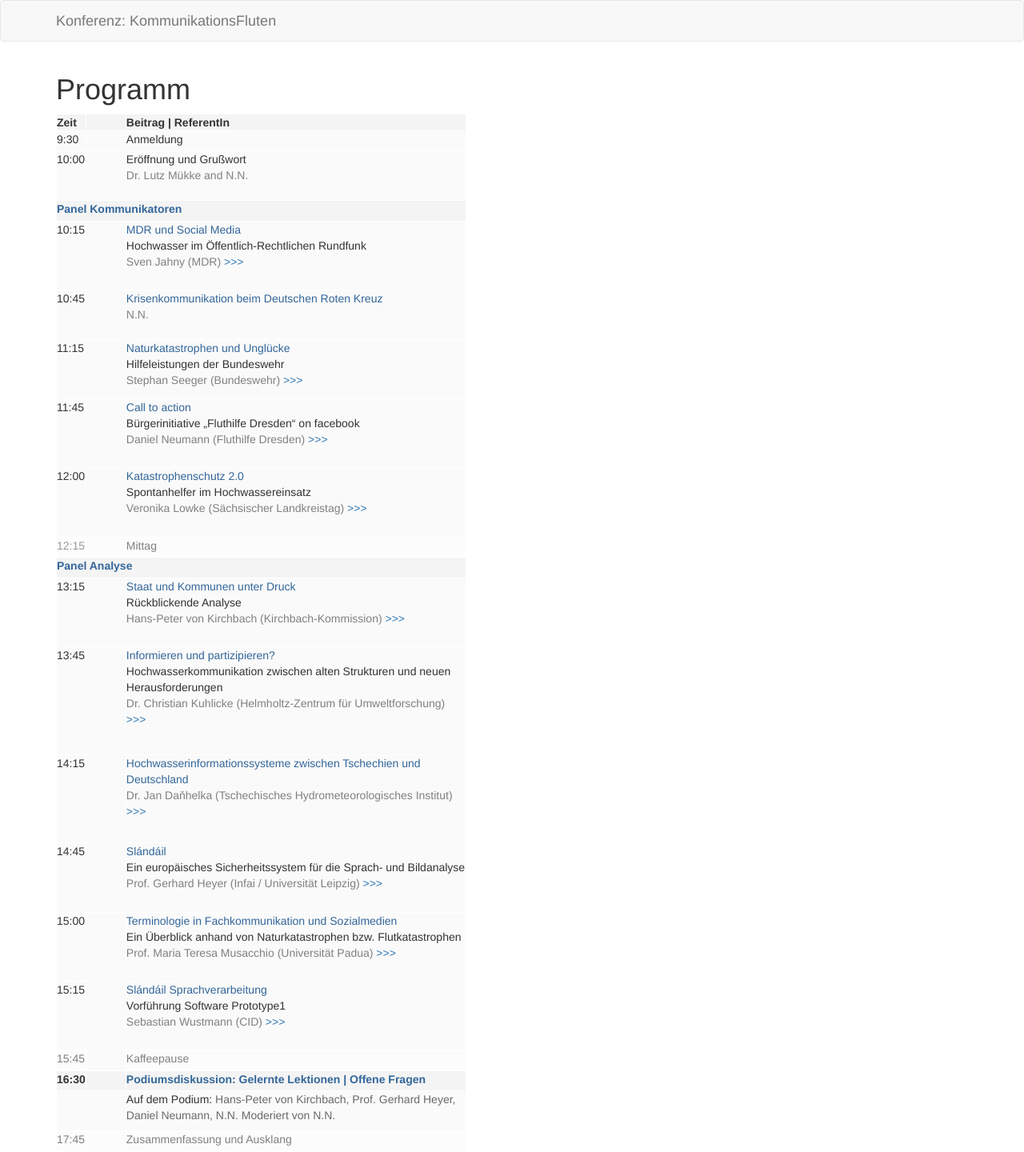
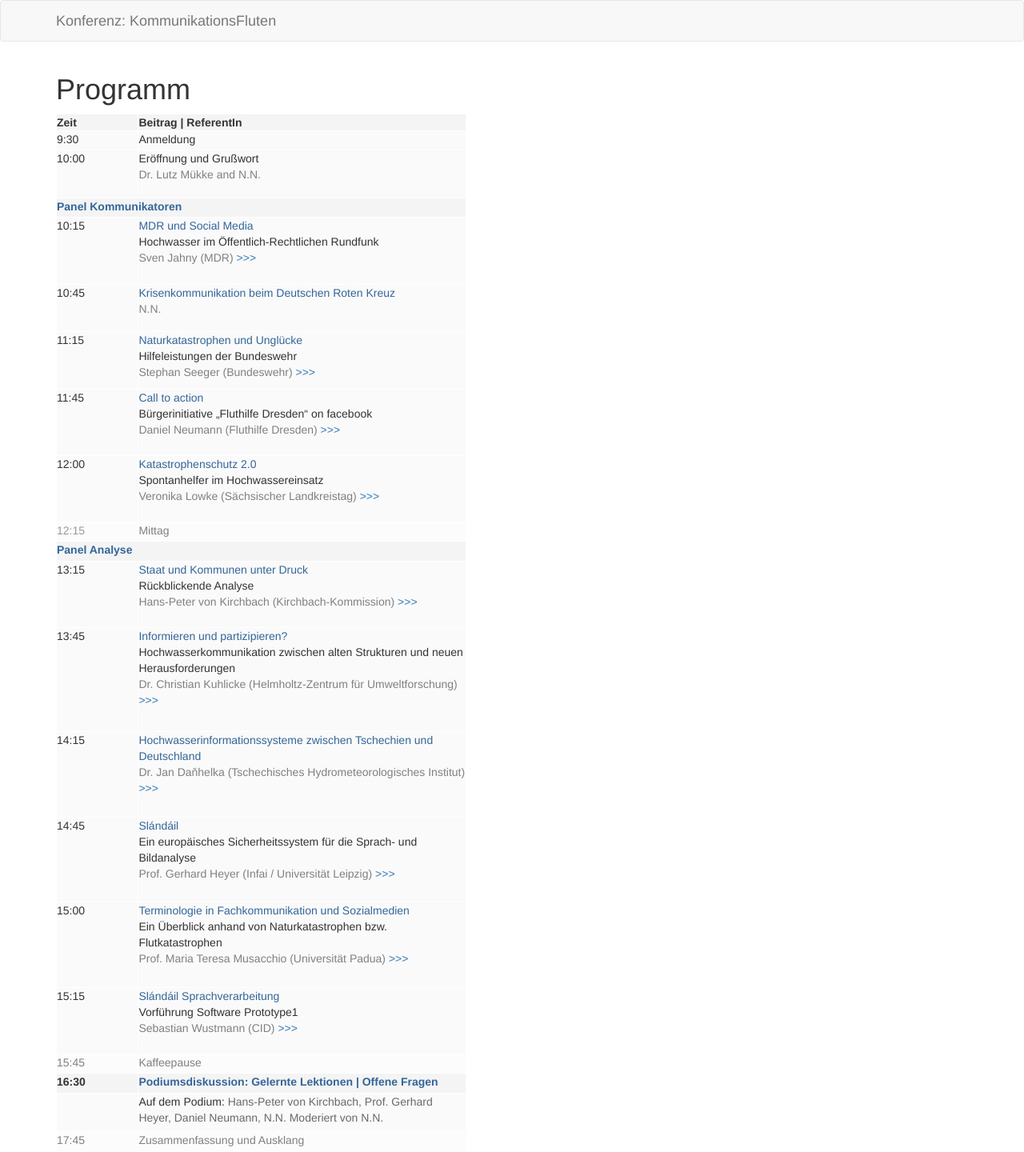
Before and after one commit to susedev/test, a Jekyll site: the page built from programm-uebersicht.html, in a window 1280 px wide. Shown: the whole page at 80% size. Built offline with Jekyll 4.4.1, drawn with Linux system fonts in a browser that asks for light colours.

Commit message:
Edit from JekyllCMS

```diff
--- a/programm-uebersicht.html
+++ b/programm-uebersicht.html
@@ -4,150 +4,131 @@ title: Programm
 <table align="left" border="1" border-color="#FFFFFF" cellpadding="50" cellspacing="10" style="height: 1298px;" width="513">
 	<thead>
 		<tr>
-			<th scope="col" style="background-color: rgb(244, 244, 244); border-color: rgb(255, 255, 255);">Zeit</th>
-			<th scope="col" style="background-color: rgb(244, 244, 244); border-color: rgb(255, 255, 255); width: 50px;">&nbsp;</th>
-			<th scope="col" style="background-color: rgb(244, 244, 244); border-color: rgb(255, 255, 255);">Beitrag | ReferentIn</th>
+			<th scope="col" style="background-color: rgb(244, 244, 244); border-color: rgb(255, 255, 255); width: 100px; text-align: left; vertical-align: top;">Zeit</th>
+			<th scope="col" style="background-color: rgb(244, 244, 244); border-color: rgb(255, 255, 255); text-align: left; vertical-align: top; width: 400px;">Beitrag | ReferentIn</th>
 		</tr>
 	</thead>
 	<tbody>
 		<tr>
-			<td style="border-color: rgb(255, 255, 255); background-color: rgb(250, 250, 250); text-align: left; vertical-align: top;">9:30</td>
-			<td style="border-color: rgb(255, 255, 255); background-color: rgb(250, 250, 250); text-align: left; vertical-align: top; width: 50px;">&nbsp;</td>
-			<td style="border-color: rgb(255, 255, 255); background-color: rgb(250, 250, 250); text-align: left; vertical-align: top;">Anmeldung</td>
+			<td style="border-color: rgb(255, 255, 255); background-color: rgb(250, 250, 250); text-align: left; vertical-align: top; width: 100px;">9:30</td>
+			<td style="border-color: rgb(255, 255, 255); background-color: rgb(250, 250, 250); text-align: left; vertical-align: top; width: 400px;">Anmeldung</td>
 		</tr>
 		<tr>
-			<td style="background-color: rgb(250, 250, 250); border-color: rgb(255, 255, 255); text-align: left; vertical-align: top;">10:00</td>
-			<td style="background-color: rgb(250, 250, 250); border-color: rgb(255, 255, 255); text-align: left; vertical-align: top; width: 50px;">&nbsp;</td>
-			<td style="background-color: rgb(250, 250, 250); border-color: rgb(255, 255, 255); text-align: left; vertical-align: top;">
+			<td style="background-color: rgb(250, 250, 250); border-color: rgb(255, 255, 255); text-align: left; vertical-align: top; width: 100px;">10:00</td>
+			<td style="background-color: rgb(250, 250, 250); border-color: rgb(255, 255, 255); text-align: left; vertical-align: top; width: 400px;">
 			<p>Er&ouml;ffnung und Gru&szlig;wort<br />
 			<span style="color:#808080;">Dr. Lutz M&uuml;kke and N.N.</span></p>
 			</td>
 		</tr>
 		<tr>
-			<th colspan="3" style="background-color: rgb(244, 244, 244); border-color: rgb(255, 255, 255); text-align: left; vertical-align: top;"><span style="color: #336699;"><strong>Panel</strong></span><strong><span style="color: #000080;"><span style="color: #336699;"> Kommunikatoren</span> </span></strong></th>
+			<th colspan="2" style="background-color: rgb(244, 244, 244); border-color: rgb(255, 255, 255); text-align: left; vertical-align: top; width: 100px;"><span style="color: #336699;"><strong>Panel</strong></span><strong><span style="color: #000080;"><span style="color: #336699;"> Kommunikatoren</span> </span></strong></th>
 		</tr>
 		<tr>
-			<td style="background-color: rgb(250, 250, 250); border-color: rgb(255, 255, 255); text-align: left; vertical-align: top;">10:15</td>
-			<td style="text-align: left; background-color: rgb(250, 250, 250); border-color: rgb(255, 255, 255); vertical-align: top; width: 50px;">&nbsp;</td>
-			<td style="text-align: left; background-color: rgb(250, 250, 250); border-color: rgb(255, 255, 255); vertical-align: top;">
+			<td style="background-color: rgb(250, 250, 250); border-color: rgb(255, 255, 255); text-align: left; vertical-align: top; width: 100px;">10:15</td>
+			<td style="text-align: left; background-color: rgb(250, 250, 250); border-color: rgb(255, 255, 255); vertical-align: top; width: 400px;">
 			<p><a href="http://eijc.github.io/data/beitraege-und-referentinnen.html#Jahny"><span style="color: #336699;">MDR und Social Media</span></a><br />
 			<span style="color: #333333;">Hochwasser im &Ouml;ffentlich-Rechtlichen Rundfunk</span><br />
 			<span style="color: #808080;">Sven Jahny (MDR)</span> <a href="http://eijc.github.io/data/beitraege-und-referentinnen.html#Jahny">&gt;&gt;&gt;</a></p>
 			</td>
 		</tr>
 		<tr>
-			<td style="background-color: rgb(250, 250, 250); border-color: rgb(255, 255, 255); text-align: left; vertical-align: top;">10:45</td>
-			<td style="background-color: rgb(250, 250, 250); border-color: rgb(255, 255, 255); text-align: left; vertical-align: top; width: 50px;">&nbsp;</td>
-			<td style="background-color: rgb(250, 250, 250); border-color: rgb(255, 255, 255); text-align: left; vertical-align: top;">
+			<td style="background-color: rgb(250, 250, 250); border-color: rgb(255, 255, 255); text-align: left; vertical-align: top; width: 100px;">10:45</td>
+			<td style="background-color: rgb(250, 250, 250); border-color: rgb(255, 255, 255); text-align: left; vertical-align: top; width: 400px;">
 			<p><a href="http://eijc.github.io/data/beitraege-und-referentinnen.html#NN"><span style="color: #336699;">Krisenkommunikation beim Deutschen Roten Kreuz</span></a><br />
 			<span style="color:#808080;">N.N.</span></p>
 			</td>
 		</tr>
 		<tr>
-			<td style="background-color: rgb(250, 250, 250); border-color: rgb(255, 255, 255); text-align: left; vertical-align: top;">11:15</td>
-			<td style="background-color: rgb(250, 250, 250); border-color: rgb(255, 255, 255); text-align: left; vertical-align: top; width: 50px;">&nbsp;</td>
-			<td style="background-color: rgb(250, 250, 250); border-color: rgb(255, 255, 255); text-align: left; vertical-align: top;"><a href="http://eijc.github.io/data/beitraege-und-referentinnen.html#Seeger"><span style="color: #336699;">Naturkatastrophen und Ungl&uuml;cke</span></a><br />
+			<td style="background-color: rgb(250, 250, 250); border-color: rgb(255, 255, 255); text-align: left; vertical-align: top; width: 100px;">11:15</td>
+			<td style="background-color: rgb(250, 250, 250); border-color: rgb(255, 255, 255); text-align: left; vertical-align: top; width: 400px;"><a href="http://eijc.github.io/data/beitraege-und-referentinnen.html#Seeger"><span style="color: #336699;">Naturkatastrophen und Ungl&uuml;cke</span></a><br />
 			Hilfeleistungen der Bundeswehr<br />
 			<span style="color:#808080;">Stephan Seeger (Bundeswehr)</span> <a href="http://eijc.github.io/data/beitraege-und-referentinnen.html##Seeger">&gt;&gt;&gt;</a></td>
 		</tr>
 		<tr>
-			<td style="background-color: rgb(250, 250, 250); border-color: rgb(255, 255, 255); text-align: left; vertical-align: top;">11:45</td>
-			<td style="background-color: rgb(250, 250, 250); border-color: rgb(255, 255, 255); text-align: left; vertical-align: top; width: 50px;">&nbsp;</td>
-			<td style="background-color: rgb(250, 250, 250); border-color: rgb(255, 255, 255); text-align: left; vertical-align: top;">
+			<td style="background-color: rgb(250, 250, 250); border-color: rgb(255, 255, 255); text-align: left; vertical-align: top; width: 100px;">11:45</td>
+			<td style="background-color: rgb(250, 250, 250); border-color: rgb(255, 255, 255); text-align: left; vertical-align: top; width: 400px;">
 			<p><a href="eijc.github.io/data/beitraege-und-referentinnen.html##Neumann"><span style="color: #336699;">Call to action</span></a><br />
 			B&uuml;rgerinitiative &bdquo;Fluthilfe Dresden&ldquo; on facebook<br />
 			<span style="color:#808080;">Daniel Neumann (Fluthilfe Dresden)</span> <a href="http://eijc.github.io/data/beitraege-und-referentinnen.html#Neumann">&gt;&gt;&gt;</a></p>
 			</td>
 		</tr>
 		<tr>
-			<td style="background-color: rgb(250, 250, 250); border-color: rgb(255, 255, 255); text-align: left; vertical-align: top;">12:00</td>
-			<td style="background-color: rgb(250, 250, 250); border-color: rgb(255, 255, 255); text-align: left; vertical-align: top; width: 50px;">&nbsp;</td>
-			<td style="background-color: rgb(250, 250, 250); border-color: rgb(255, 255, 255); text-align: left; vertical-align: top;">
+			<td style="background-color: rgb(250, 250, 250); border-color: rgb(255, 255, 255); text-align: left; vertical-align: top; width: 100px;">12:00</td>
+			<td style="background-color: rgb(250, 250, 250); border-color: rgb(255, 255, 255); text-align: left; vertical-align: top; width: 400px;">
 			<p><a href="http://eijc.github.io/data/beitraege-und-referentinnen.html#Lowke"><span style="color: #336699;">Katastrophenschutz 2.0</span></a><br />
 			Spontanhelfer im Hochwassereinsatz<br />
 			<span style="color:#808080;">Veronika Lowke (S&auml;chsischer Landkreistag)</span> <a href="http://eijc.github.io/data/beitraege-und-referentinnen.html#Lowke">&gt;&gt;&gt;</a></p>
 			</td>
 		</tr>
 		<tr>
-			<td style="background-color: rgb(252, 252, 252); border-color: rgb(255, 255, 255); text-align: left; vertical-align: top;"><span style="color: #999999;">12:15</span></td>
-			<td style="background-color: rgb(252, 252, 252); border-color: rgb(255, 255, 255); text-align: left; vertical-align: top; width: 50px;">&nbsp;</td>
-			<td style="background-color: rgb(252, 252, 252); border-color: rgb(255, 255, 255); text-align: left; vertical-align: top;"><span style="color: #808080;">Mittag</span></td>
+			<td style="background-color: rgb(252, 252, 252); border-color: rgb(255, 255, 255); text-align: left; vertical-align: top; width: 100px;"><span style="color: #999999;">12:15</span></td>
+			<td style="background-color: rgb(252, 252, 252); border-color: rgb(255, 255, 255); text-align: left; vertical-align: top; width: 400px;"><span style="color: #808080;">Mittag</span></td>
 		</tr>
 		<tr>
-			<th colspan="3" style="background-color: rgb(244, 244, 244); border-color: rgb(255, 255, 255); text-align: left; vertical-align: top;"><span style="color: #336699;"><strong>Panel </strong></span><span style="color: #336699;"><strong>Analyse</strong></span></th>
+			<th colspan="2" style="background-color: rgb(244, 244, 244); border-color: rgb(255, 255, 255); text-align: left; vertical-align: top; width: 100px;"><span style="color: #336699;"><strong>Panel </strong></span><span style="color: #336699;"><strong>Analyse</strong></span></th>
 		</tr>
 		<tr>
-			<td style="background-color: rgb(250, 250, 250); border-color: rgb(255, 255, 255); text-align: left; vertical-align: top;">13:15</td>
-			<td style="background-color: rgb(250, 250, 250); border-color: rgb(255, 255, 255); text-align: left; vertical-align: top; width: 50px;">&nbsp;</td>
-			<td style="background-color: rgb(250, 250, 250); border-color: rgb(255, 255, 255); text-align: left; vertical-align: top;">
+			<td style="background-color: rgb(250, 250, 250); border-color: rgb(255, 255, 255); text-align: left; vertical-align: top; width: 100px;">13:15</td>
+			<td style="background-color: rgb(250, 250, 250); border-color: rgb(255, 255, 255); text-align: left; vertical-align: top; width: 400px;">
 			<p><a href="http://eijc.github.io/data/beitraege-und-referentinnen.html#Kirchbach"><span style="color: #336699;">Staat und Kommunen unter Druck</span></a><br />
 			R&uuml;ckblickende Analyse<br />
 			<span style="color:#808080;">Hans-Peter von Kirchbach (Kirchbach-Kommission)</span> <a href="http://eijc.github.io/data/beitraege-und-referentinnen.html#Kirchbach">&gt;&gt;&gt;</a></p>
 			</td>
 		</tr>
 		<tr>
-			<td style="background-color: rgb(250, 250, 250); border-color: rgb(255, 255, 255); text-align: left; vertical-align: top;">13:45</td>
-			<td style="background-color: rgb(250, 250, 250); border-color: rgb(255, 255, 255); text-align: left; vertical-align: top; width: 50px;">&nbsp;</td>
-			<td style="background-color: rgb(250, 250, 250); border-color: rgb(255, 255, 255); text-align: left; vertical-align: top;">
+			<td style="background-color: rgb(250, 250, 250); border-color: rgb(255, 255, 255); text-align: left; vertical-align: top; width: 100px;">13:45</td>
+			<td style="background-color: rgb(250, 250, 250); border-color: rgb(255, 255, 255); text-align: left; vertical-align: top; width: 400px;">
 			<p><a href="http://eijc.github.io/data/beitraege-und-referentinnen.html#Kuhlicke"><span style="color: #336699;">Informieren und partizipieren?</span></a><br />
 			Hochwasserkommunikation zwischen alten Strukturen und neuen Herausforderungen<br />
 			<span style="color:#808080;">Dr. Christian Kuhlicke (Helmholtz-Zentrum f&uuml;r Umweltforschung)</span> <a href="http://eijc.github.io/data/beitraege-und-referentinnen.html#Kuhlicke">&gt;&gt;&gt;</a></p>
 			</td>
 		</tr>
 		<tr>
-			<td style="background-color: rgb(250, 250, 250); border-color: rgb(255, 255, 255); text-align: left; vertical-align: top;">14:15</td>
-			<td style="background-color: rgb(250, 250, 250); border-color: rgb(255, 255, 255); text-align: left; vertical-align: top; width: 50px;">&nbsp;</td>
-			<td style="background-color: rgb(250, 250, 250); border-color: rgb(255, 255, 255); text-align: left; vertical-align: top;">
+			<td style="background-color: rgb(250, 250, 250); border-color: rgb(255, 255, 255); text-align: left; vertical-align: top; width: 100px;">14:15</td>
+			<td style="background-color: rgb(250, 250, 250); border-color: rgb(255, 255, 255); text-align: left; vertical-align: top; width: 400px;">
 			<p><a href="http://eijc.github.io/data/beitraege-und-referentinnen.html#Danhelka"><span style="color: #336699;">Hochwasserinformationssysteme zwischen Tschechien und Deutschland</span></a><br />
 			<span style="color:#808080;">Dr. Jan Daňhelka (Tschechisches Hydrometeorologisches Institut)</span> <a href="http://eijc.github.io/data/beitraege-und-referentinnen.html#Danhelka">&gt;&gt;&gt;</a></p>
 			</td>
 		</tr>
 		<tr>
-			<td style="background-color: rgb(250, 250, 250); border-color: rgb(255, 255, 255); text-align: left; vertical-align: top;">14:45</td>
-			<td style="background-color: rgb(250, 250, 250); border-color: rgb(255, 255, 255); text-align: left; vertical-align: top; width: 50px;">&nbsp;</td>
-			<td style="background-color: rgb(250, 250, 250); border-color: rgb(255, 255, 255); text-align: left; vertical-align: top;">
+			<td style="background-color: rgb(250, 250, 250); border-color: rgb(255, 255, 255); text-align: left; vertical-align: top; width: 100px;">14:45</td>
+			<td style="background-color: rgb(250, 250, 250); border-color: rgb(255, 255, 255); text-align: left; vertical-align: top; width: 400px;">
 			<p><a href="http://eijc.github.io/data/beitraege-und-referentinnen.html#Heyer"><span style="color: #336699;">Sl&aacute;nd&aacute;il</span></a><br />
 			Ein europ&auml;isches Sicherheitssystem f&uuml;r die Sprach- und Bildanalyse<br />
 			<span style="color:#808080;">Prof. Gerhard Heyer (Infai / Universit&auml;t Leipzig)</span> <a href="http://eijc.github.io/data/beitraege-und-referentinnen.html#Heyer">&gt;&gt;&gt;</a></p>
 			</td>
 		</tr>
 		<tr>
-			<td style="background-color: rgb(250, 250, 250); border-color: rgb(255, 255, 255); text-align: left; vertical-align: top;">15:00</td>
-			<td style="background-color: rgb(250, 250, 250); border-color: rgb(255, 255, 255); text-align: left; vertical-align: top; width: 50px;">&nbsp;</td>
-			<td style="background-color: rgb(250, 250, 250); border-color: rgb(255, 255, 255); text-align: left; vertical-align: top;">
+			<td style="background-color: rgb(250, 250, 250); border-color: rgb(255, 255, 255); text-align: left; vertical-align: top; width: 100px;">15:00</td>
+			<td style="background-color: rgb(250, 250, 250); border-color: rgb(255, 255, 255); text-align: left; vertical-align: top; width: 400px;">
 			<p><a href="http://eijc.github.io/data/beitraege-und-referentinnen.html#Musacchio"><span style="color: #336699;">Terminologie in Fachkommunikation und Sozialmedien</span></a><br />
 			Ein &Uuml;berblick anhand von Naturkatastrophen bzw. Flutkatastrophen<br />
 			<span style="color:#808080;">Prof. Maria Teresa Musacchio (Universit&auml;t Padua)</span> <a href="http://eijc.github.io/data/beitraege-und-referentinnen.html#Musacchio">&gt;&gt;&gt;</a></p>
 			</td>
 		</tr>
 		<tr>
-			<td style="background-color: rgb(250, 250, 250); border-color: rgb(255, 255, 255); text-align: left; vertical-align: top;">15:15</td>
-			<td style="background-color: rgb(250, 250, 250); border-color: rgb(255, 255, 255); text-align: left; vertical-align: top; width: 50px;">&nbsp;</td>
-			<td style="background-color: rgb(250, 250, 250); border-color: rgb(255, 255, 255); text-align: left; vertical-align: top;">
+			<td style="background-color: rgb(250, 250, 250); border-color: rgb(255, 255, 255); text-align: left; vertical-align: top; width: 100px;">15:15</td>
+			<td style="background-color: rgb(250, 250, 250); border-color: rgb(255, 255, 255); text-align: left; vertical-align: top; width: 400px;">
 			<p><a href="http://eijc.github.io/data/beitraege-und-referentinnen.html#Wustmann"><span style="color: #336699;">Sl&aacute;nd&aacute;il Sprachverarbeitung</span></a><br />
 			Vorf&uuml;hrung Software Prototype1<br />
 			<span style="color:#808080;">Sebastian Wustmann (CID)</span> <a href="http://eijc.github.io/data/beitraege-und-referentinnen.html#Wustmann">&gt;&gt;&gt;</a></p>
 			</td>
 		</tr>
 		<tr>
-			<td style="background-color: rgb(252, 252, 252); border-color: rgb(255, 255, 255); text-align: left; vertical-align: top;"><span style="color: #808080;">15:45</span></td>
-			<td style="background-color: rgb(250, 250, 250); border-color: rgb(255, 255, 255); text-align: left; vertical-align: top; width: 50px;">&nbsp;</td>
-			<td style="background-color: rgb(252, 252, 252); border-color: rgb(255, 255, 255); text-align: left; vertical-align: top;"><span style="color: #808080;">Kaffeepause</span></td>
+			<td style="background-color: rgb(252, 252, 252); border-color: rgb(255, 255, 255); text-align: left; vertical-align: top; width: 100px;"><span style="color: #808080;">15:45</span></td>
+			<td style="background-color: rgb(252, 252, 252); border-color: rgb(255, 255, 255); text-align: left; vertical-align: top; width: 400px;"><span style="color: #808080;">Kaffeepause</span></td>
 		</tr>
 		<tr>
-			<th style="background-color: rgb(244, 244, 244); border-color: rgb(255, 255, 255); text-align: left; vertical-align: top;">16:30</th>
-			<th style="background-color: rgb(244, 244, 244); border-color: rgb(255, 255, 255); text-align: left; vertical-align: top; width: 50px;">&nbsp;</th>
-			<th style="background-color: rgb(244, 244, 244); border-color: rgb(255, 255, 255); text-align: left; vertical-align: top;"><span style="color: #336699;">Podiumsdiskussion: Gelernte Lektionen | Offene Fragen</span></th>
+			<th style="background-color: rgb(244, 244, 244); border-color: rgb(255, 255, 255); text-align: left; vertical-align: top; width: 100px;">16:30</th>
+			<th style="background-color: rgb(244, 244, 244); border-color: rgb(255, 255, 255); text-align: left; vertical-align: top; width: 400px;"><span style="color: #336699;">Podiumsdiskussion: Gelernte Lektionen | Offene Fragen</span></th>
 		</tr>
 		<tr>
-			<td style="background-color: rgb(250, 250, 250); border-color: rgb(255, 255, 255); text-align: left; vertical-align: top;">&nbsp;</td>
-			<td style="background-color: rgb(250, 250, 250); border-color: rgb(255, 255, 255); text-align: left; vertical-align: top; width: 50px;">&nbsp;</td>
-			<td style="background-color: rgb(250, 250, 250); border-color: rgb(255, 255, 255); text-align: left; vertical-align: top;">Auf dem Podium: <span style="color:#696969;">Hans-Peter von Kirchbach, Prof. Gerhard Heyer, Daniel Neumann, N.N. Moderiert von N.N.</span></td>
+			<td style="background-color: rgb(250, 250, 250); border-color: rgb(255, 255, 255); text-align: left; vertical-align: top; width: 100px;">&nbsp;</td>
+			<td style="background-color: rgb(250, 250, 250); border-color: rgb(255, 255, 255); text-align: left; vertical-align: top; width: 400px;">Auf dem Podium: <span style="color:#696969;">Hans-Peter von Kirchbach, Prof. Gerhard Heyer, Daniel Neumann, N.N. Moderiert von N.N.</span></td>
 		</tr>
 		<tr>
-			<td style="background-color: rgb(252, 252, 252); border-color: rgb(255, 255, 255); text-align: left; vertical-align: top;"><span style="color: #808080;">17:45</span></td>
-			<td style="background-color: rgb(252, 252, 252); border-color: rgb(255, 255, 255); text-align: left; vertical-align: top; width: 50px;">&nbsp;</td>
-			<td style="background-color: rgb(252, 252, 252); border-color: rgb(255, 255, 255); text-align: left; vertical-align: top;"><span style="color: #808080;">Zusammenfassung und Ausklang</span></td>
+			<td style="background-color: rgb(252, 252, 252); border-color: rgb(255, 255, 255); text-align: left; vertical-align: top; width: 100px;"><span style="color: #808080;">17:45</span></td>
+			<td style="background-color: rgb(252, 252, 252); border-color: rgb(255, 255, 255); text-align: left; vertical-align: top; width: 400px;"><span style="color: #808080;">Zusammenfassung und Ausklang</span></td>
 		</tr>
 	</tbody>
 </table>
```
